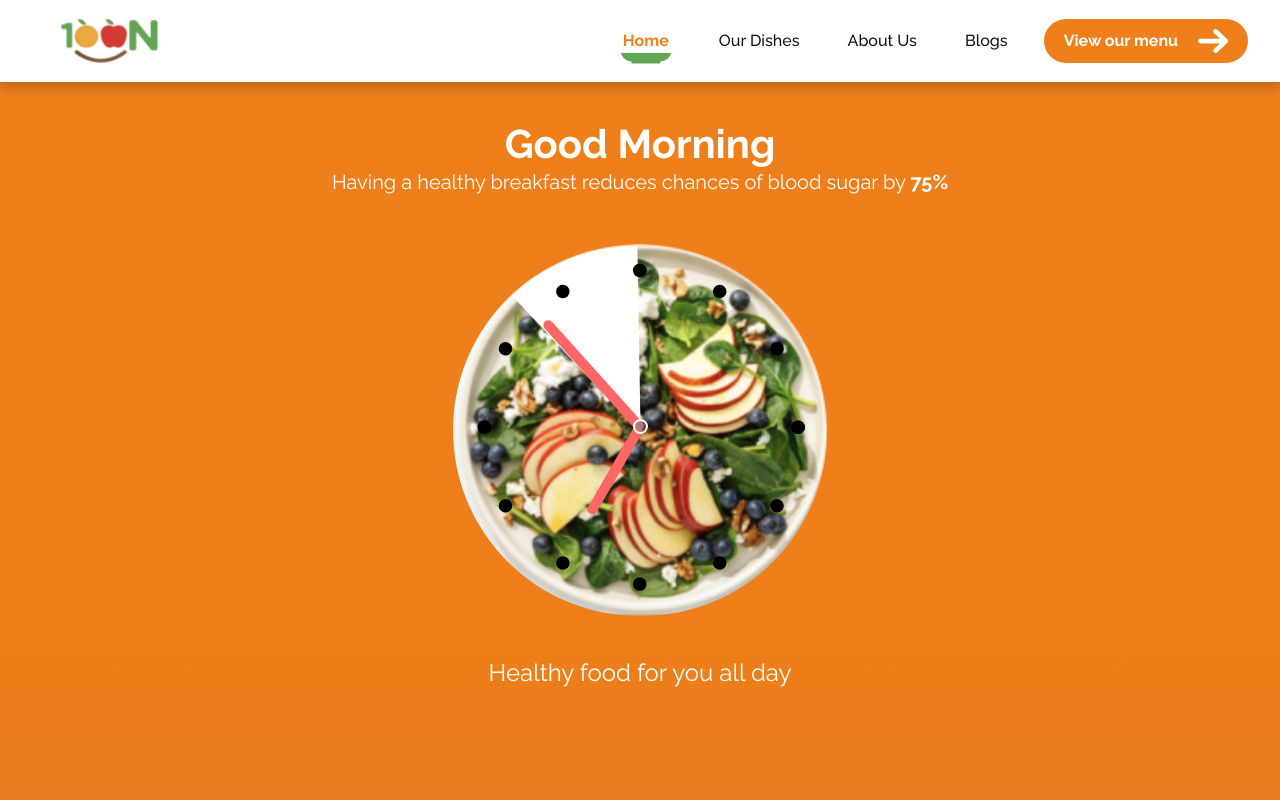
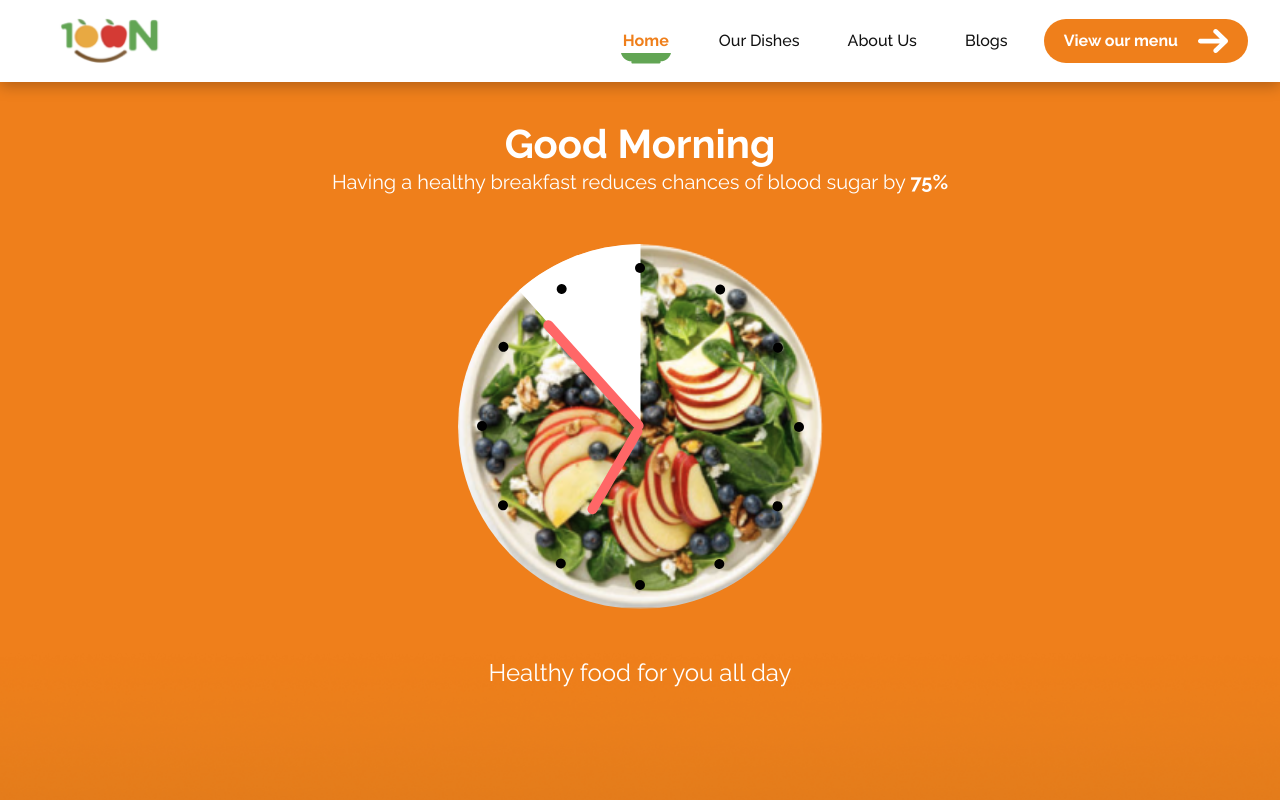
Before and after one commit to Hasan0734/dish-services, a Next.js app: page / in a window 1280 px wide. Shown: the top 800 px of the page. Built offline with nearby package versions, Linux system fonts and the light colour scheme.

Commit message:
updated clock

```diff
--- a/app/blogs/page.tsx
+++ b/app/blogs/page.tsx
@@ -13,6 +13,7 @@ const Blogs = () => {
     <section className="mt-20">
       <div className="container px-4 md:px-8 py-24 space-y-5">
         {/* {reshapeArray(blogs).map((items, i) => ( */}
+
         <div className="grid grid-cols-5 grid-rows-5 gap-5">
           {/* {items.map((blog) => (
               <BlogCard key={blog.id} blog={blog} />
@@ -260,7 +261,7 @@ const Blogs = () => {
               <div className={`md:flex gap-5 flex-grow `}>
                 <img
                   className={`h-[128px] w-full md:h-[300px] md:w-[238px] rounded-3xl`}
-                  src={"/assets/blogs/b-image-5.png"}
+                  src={"/assets/blogs/b-image-6.png"}
                   alt="blog-image"
                 />
 
@@ -305,7 +306,7 @@ const Blogs = () => {
               <div className={`flex-grow`}>
                 <img
                   className={`h-[128px] w-full md:h-[159px] rounded-3xl`}
-                  src={"/assets/blogs/b-image-5.png"}
+                  src={"/assets/blogs/b-image-7.png"}
                   alt="blog-image"
                 />
 
@@ -350,7 +351,7 @@ const Blogs = () => {
               <div className={`flex-grow`}>
                 <img
                   className={`h-[128px] w-full md:h-[224px] rounded-3xl`}
-                  src={"/assets/blogs/b-image-5.png"}
+                  src={"/assets/blogs/b-image-8.png"}
                   alt="blog-image"
                 />
 
--- a/app/globals.css
+++ b/app/globals.css
@@ -5,7 +5,7 @@
 
 html,
 body,
-:root{
+:root {
   height: 100%;
 }
 
@@ -79,6 +79,7 @@ body,
   * {
     @apply border-border;
   }
+
   body {
     @apply bg-background text-foreground;
   }
@@ -109,25 +110,26 @@ body,
   background-size: contain;
 } */
 
-.tips-swipper .swiper-pagination-horizontal{
+.tips-swipper .swiper-pagination-horizontal {
   left: 300px;
   bottom: 30px;
 }
 
 @media only screen and (max-width: 900px) {
-  .tips-swipper .swiper-pagination-horizontal{
+  .tips-swipper .swiper-pagination-horizontal {
     left: 0;
     bottom: 12px;
   }
 }
 
-.tips-swipper .swiper-pagination .swiper-pagination-bullet{
+.tips-swipper .swiper-pagination .swiper-pagination-bullet {
   width: 16px;
   height: 16px;
   background: #D9D9D9;
   border-radius: 50%;
 }
-.tips-swipper .swiper-pagination .swiper-pagination-bullet-active{
+
+.tips-swipper .swiper-pagination .swiper-pagination-bullet-active {
   width: 16px;
   height: 16px;
   background: #111;
@@ -135,7 +137,7 @@ body,
 }
 
 
-.about-section .about-card{
+.about-section .about-card {
   width: 476px;
   height: 547px;
   border-radius: 40px;
@@ -145,7 +147,7 @@ body,
 }
 
 @media only screen and (max-width: 768px) {
- .about-section .about-card{
+  .about-section .about-card {
     width: 320px;
     height: 296px;
     border-radius: 4px;
@@ -156,26 +158,27 @@ body,
 }
 
 
-.mobile-menu{
+.mobile-menu {
   fill: #FFF;
   filter: drop-shadow(-2px 0px 4px rgba(0, 0, 0, 0.40));
 }
 
 
 
-.clock-svg svg{
+.clock-svg svg {
   display: block;
   height: 100%;
   width: 100%;
   position: absolute;
   top: 0;
   left: 0;
-  overflow: visible;
-  transform: scaleX(-1) rotate(271deg);
+  /* overflow: visible; */
+  border-radius: 50%;
+  transform: scaleX(-1) rotate(270deg);
 }
 
-.clock-svg circle{
-  fill: rgba(0,0,0,0);
+.clock-svg circle {
+  fill: rgba(0, 0, 0, 0);
   stroke: #fff;
   stroke-dasharray: 100 100;
   stroke-width: 31.85px;
@@ -188,19 +191,20 @@ body,
 
 @keyframes pie1 {
 
-  from{
-       stroke-dasharray: 100 100;
+  from {
+    stroke-dasharray: 100 100;
 
-   }
-   to{
-       stroke-dasharray: 1 100;
-   }
+  }
+
+  to {
+    stroke-dasharray: 1 100;
+  }
 
 
 }
 
 
-.clock::before {
+/* .clock::before {
   content: "";
   position: absolute;
   width: 15px;
@@ -210,7 +214,7 @@ body,
   border-radius: 50%;
   z-index: 100000;
 
-}
+} */
 
 .hour,
 .min,
@@ -283,3 +287,24 @@ body,
   z-index: 12;
   border: 6px 6px 0 0;
 }
+
+
+.clock-indicator span {
+  position: absolute;
+  inset: 12px;
+  color: white;
+  /* height: 8px;
+  width: 8px; */
+  text-align: center;
+  transform: rotate(calc(30deg * var(--i)));
+}
+
+.clock-indicator span b {
+  width: 10px;
+  height: 10px;
+  display: inline-block;
+  background: black;
+  overflow: hidden;
+  color: black;
+  border-radius: 50%;
+}
--- a/app/page.tsx
+++ b/app/page.tsx
@@ -19,6 +19,16 @@ export default function Home() {
     return () => clearInterval(interval);
   }, [currentDashOffset]);
 
+  // const style = { "--i": 1 } as React.CSSProperties;
+
+  const style = (num: number) => {
+    return { "--i": num } as React.CSSProperties;
+  };
+
+  console.log(time.getHours() >= 12 && time.getHours() >= 18 && "Good Afternoon" )
+
+
+
   return (
     <>
       <section className="mt-20">
@@ -29,7 +39,7 @@ export default function Home() {
                 <h1 className="text-2xl md:text-[40px] md:leading-[48px] font-bold">
                   {time.getHours() < 12 && "Good Morning"}
                   {time.getHours() >= 12 &&
-                    time.getHours() <= 18 &&
+                    time.getHours() >= 18 &&
                     "Good Afternoon"}
                 </h1>
                 <p className="font-normal text-sm md:text-xl">
@@ -37,43 +47,76 @@ export default function Home() {
                   <b>75%</b>
                 </p>
               </div>
-              <div className="flex justify-center mt-12 relative">
+              <div className="flex justify-center items-center mt-12 relative">
                 {time.getHours() < 12 && (
                   <img
-                    className="w-[210px] lg:w-[375px] h-[207px] lg:h-[372px] rounded-full absolute"
+                    className="w-[200px] lg:w-[365px] h-[200px] lg:h-[365px] rounded-full absolute"
                     src="/assets/cap-dish-2.png"
                     alt="dish"
                   />
                 )}
-                {time.getHours() >= 12 && time.getHours() <= 18 && (
+                {time.getHours() >= 12 && time.getHours() >= 18 && (
                   <img
-                    className="w-[210px] lg:w-[375px] h-[207px] lg:h-[372px] rounded-full absolute"
+                    className="w-[200px] lg:w-[365px] h-[200px] lg:h-[365px] rounded-full absolute"
                     src="/assets/cap-dish-1.png"
                     alt="dish"
                   />
                 )}
 
                 <div className="clock-svg relative  w-[200px] lg:w-[365px] h-[200px] lg:h-[365px]">
-                  <svg viewBox="0 0 62 62">
-                    <circle
-                      className="pie1"
-                      cx="29.9"
-                      cy="31"
-                      r="15.9"
-                      style={{
+
+                  <svg viewBox="0 0 32 32">
+                    <circle r="16" cx="16" cy="16"  style={{
                         strokeDasharray: `${
                           100 - (100 * time.getMinutes()) / 60
                         } 100`,
-                      }}
-                    />
+                      }} />
                   </svg>
 
                   <div className="absolute top-0 left-0 right-0 bottom-0 w-full">
-                    <img
+                    {/* <img
                       className=" w-full rounded-full"
                       src="/assets/clock.svg"
                       alt=""
-                    />
+                    /> */}
+                    <div className="clock-indicator relative h-full w-full rounded-full flex items-center justify-center">
+                      <span style={style(1)}>
+                        <b></b>
+                      </span>
+                      <span style={style(2)}>
+                        <b></b>
+                      </span>
+                      <span style={style(3)}>
+                        <b></b>
+                      </span>
+                      <span style={style(4)}>
+                        <b></b>
+                      </span>
+                      <span style={style(5)}>
+                        <b></b>
+                      </span>
+                      <span style={style(6)}>
+                        <b></b>
+                      </span>
+                      <span style={style(7)}>
+                        <b></b>
+                      </span>
+                      <span style={style(8)}>
+                        <b></b>
+                      </span>
+                      <span style={style(9)}>
+                        <b></b>
+                      </span>
+                      <span style={style(10)}>
+                        <b></b>
+                      </span>
+                      <span style={style(11)}>
+                        <b></b>
+                      </span>
+                      <span style={style(12)}>
+                        <b></b>
+                      </span>
+                    </div>
                   </div>
                 </div>
 
```
Also changed, not shown: 1 other file (tests, documents, lock files or other folders).
